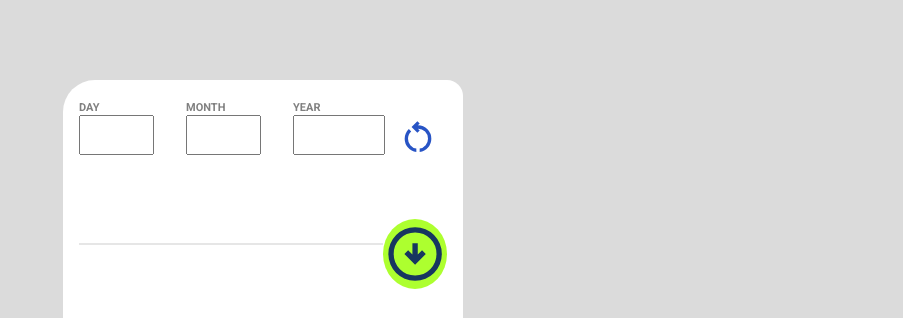
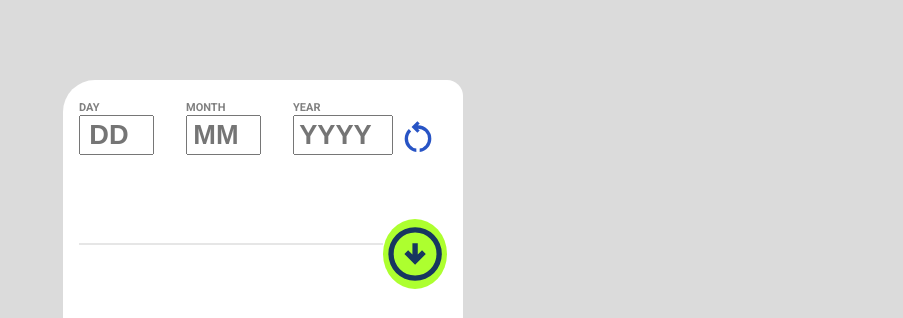
Before and after one commit to decencyokobia/Age-Calculator, a plain HTML site: page index.html in a window 1280 px wide. Shown: the top 318 px of the page, without its empty margins (377-1280 px from the left). Drawn offline with Linux system fonts and the light colour scheme.

Commit message:
more components added

```diff
--- a/index.html
+++ b/index.html
@@ -22,19 +22,19 @@
         <div class="all-Inputs">
             <div class="label-Input">
                 <span class="upperCase">day</span>
-                <input type="number" name="day" id="day" min="1" max="31" class="wrong">
+                <input type="number" placeholder="DD" name="day" id="day" min="1" max="31" class="wrong">
                 <div class="msg">must be a valid day</div>
             </div>
 
             <div class="label-Input">
                 <span class="upperCase">month</span>
-                <input type="number" name="month" id="month" min="1" max="12" class="wrong">
+                <input type="number" placeholder="MM" name="month" id="month" min="1" max="12" class="wrong">
                 <div class="msg">must be a valid month</div>
             </div>
 
             <div class="label-Input">
                 <span class="upperCase">year</span>
-                <input type="number" name="year" id="year" min="1825" max="2025" class="wrong">
+                <input type="number" placeholder="YYYY" name="year" id="year" min="1825" max="2025" class="wrong">
                 <div class="msg">must be a valid year</div>
             </div>
 
--- a/styles.css
+++ b/styles.css
@@ -42,7 +42,7 @@ body {
 }
 
 #year {
-    width: 92px;
+    width: 100px;
     height: 40px;
     padding: 0.2rem;
     font-size: 1.7rem;
```
